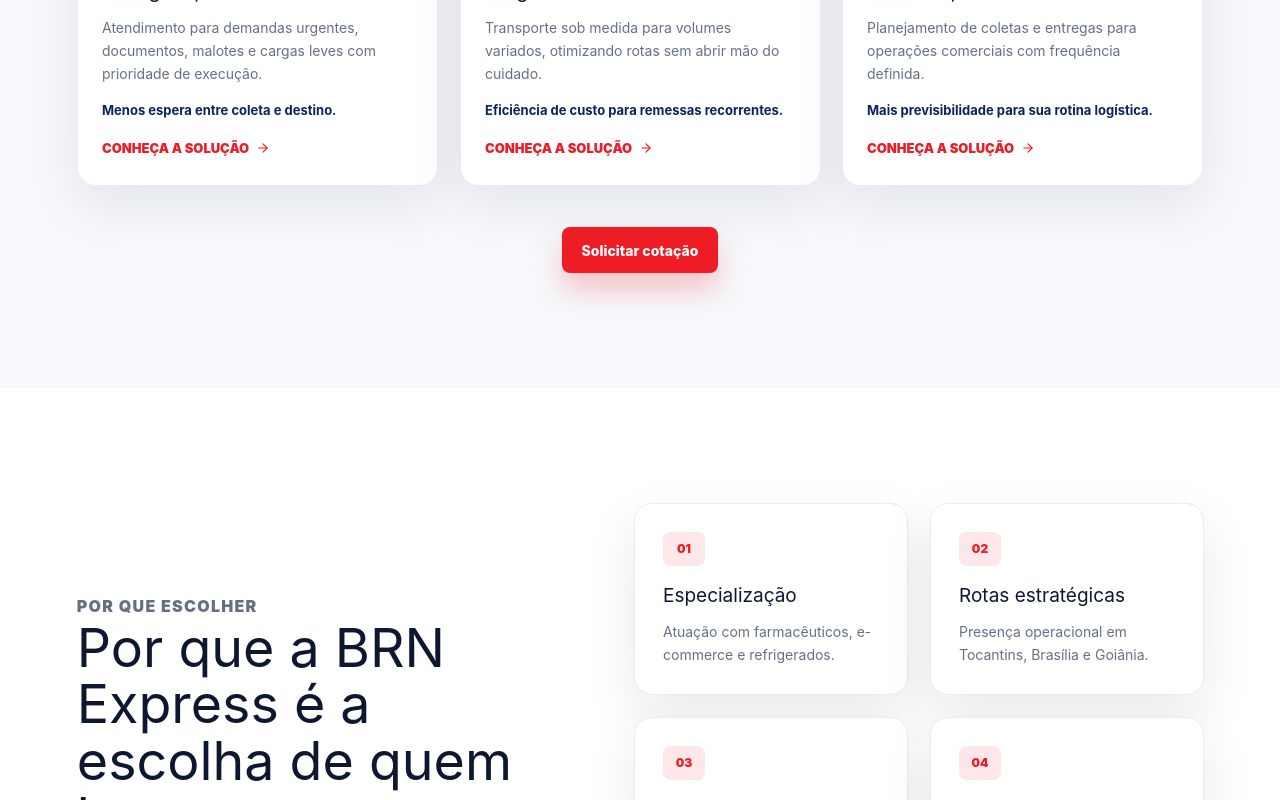
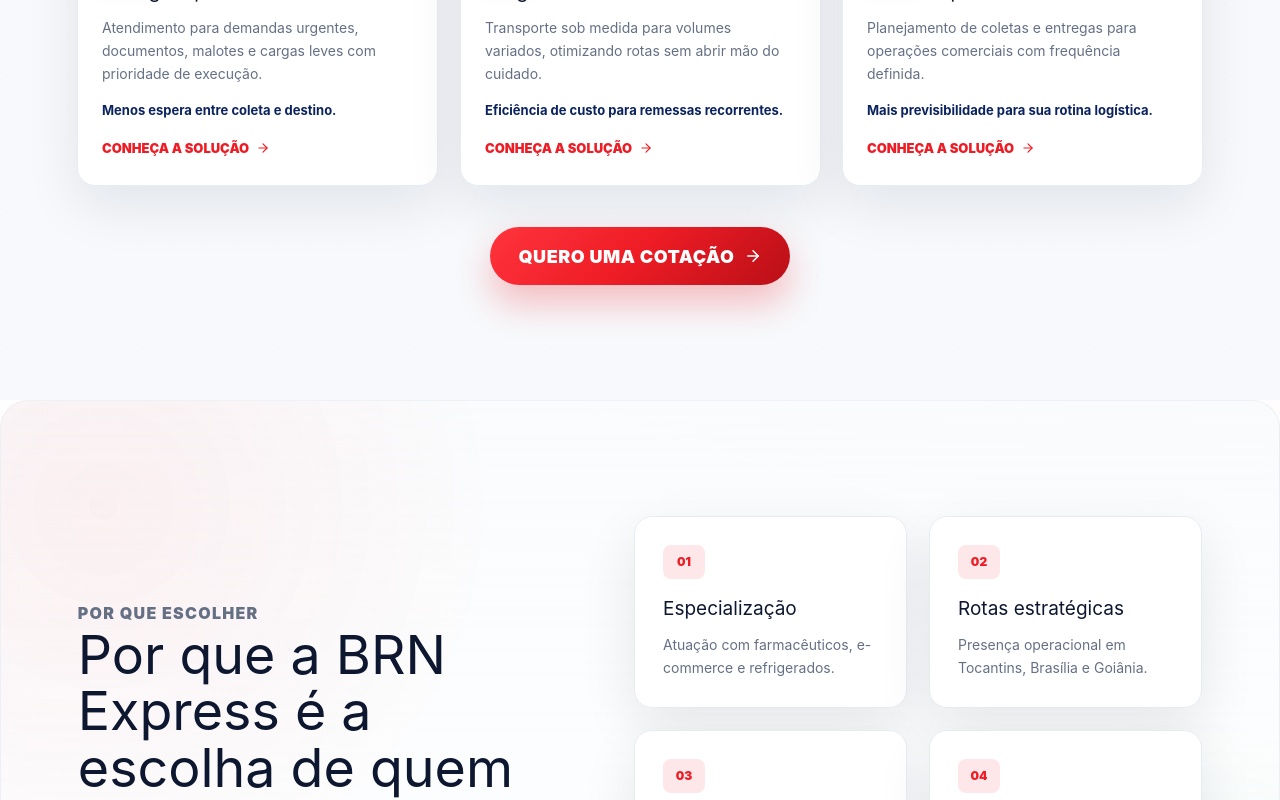
Before and after one commit to pgwempresa/brnexpress, a Next.js app: page / in a window 1280 px wide. Shown: the part 2000-2800 px from the top of the page. Built offline with nearby package versions, Linux system fonts and the light colour scheme.

Commit message:
Improve CTA prominence and section backgrounds

```diff
--- a/app/globals.css
+++ b/app/globals.css
@@ -24,7 +24,10 @@ html {
 
 body {
   margin: 0;
-  background: var(--white);
+  background:
+    radial-gradient(circle at 12% 0%, rgba(16, 185, 83, 0.035), transparent 24%),
+    radial-gradient(circle at 88% 10%, rgba(238, 28, 37, 0.035), transparent 22%),
+    var(--white);
   color: var(--ink);
   font-family: "Inter", "Manrope", "Plus Jakarta Sans", Arial, Helvetica, sans-serif;
 }
@@ -120,6 +123,7 @@ textarea {
   align-items: center;
   border-radius: 8px;
   display: inline-flex;
+  gap: 9px;
   font-size: 14px;
   font-weight: 800;
   justify-content: center;
@@ -132,9 +136,19 @@ textarea {
 
 .header-cta,
 .primary-button {
-  background: var(--red);
-  color: var(--white);
-  box-shadow: 0 16px 30px rgba(238, 28, 37, 0.26);
+  background: linear-gradient(135deg, #ff343d 0%, var(--red) 48%, #b90f17 100%);
+  color: var(--white);
+  box-shadow: 0 18px 36px rgba(238, 28, 37, 0.28);
+}
+
+.primary-button {
+  border-radius: 999px;
+  font-size: clamp(15px, 1.5vw, 18px);
+  font-weight: 950;
+  letter-spacing: 0.03em;
+  min-height: 58px;
+  padding: 0 28px;
+  text-transform: uppercase;
 }
 
 .header-cta {
@@ -143,8 +157,10 @@ textarea {
   border-radius: 999px;
   box-shadow: none;
   font-size: 12px;
+  letter-spacing: 0.02em;
   min-height: 42px;
   padding: 0 17px;
+  text-transform: uppercase;
 }
 
 .primary-button::after,
@@ -174,6 +190,7 @@ textarea {
 .secondary-button {
   border: 1px solid rgba(255, 255, 255, 0.34);
   color: var(--white);
+  border-radius: 999px;
 }
 
 .menu-toggle {
@@ -407,8 +424,9 @@ textarea {
 
 .section-light {
   background:
-    radial-gradient(circle at 12% 4%, rgba(16, 185, 83, 0.07), transparent 28%),
-    radial-gradient(circle at 88% 8%, rgba(238, 28, 37, 0.055), transparent 26%),
+    linear-gradient(135deg, rgba(7, 24, 67, 0.028) 0 1px, transparent 1px) 0 0 / 34px 34px,
+    radial-gradient(circle at 12% 4%, rgba(16, 185, 83, 0.09), transparent 28%),
+    radial-gradient(circle at 88% 8%, rgba(238, 28, 37, 0.07), transparent 26%),
     var(--paper);
 }
 
@@ -585,6 +603,12 @@ textarea {
 
 .choice-section {
   align-items: center;
+  background:
+    radial-gradient(circle at 8% 12%, rgba(238, 28, 37, 0.055), transparent 28%),
+    radial-gradient(circle at 92% 72%, rgba(16, 185, 83, 0.055), transparent 24%),
+    linear-gradient(180deg, rgba(248, 250, 252, 0.7), rgba(255, 255, 255, 0.96));
+  border: 1px solid rgba(231, 235, 242, 0.7);
+  border-radius: 28px;
   display: grid;
   gap: clamp(32px, 6vw, 72px);
   grid-template-columns: 0.92fr 1.08fr;
@@ -721,6 +745,7 @@ textarea {
 
 .process-section {
   background:
+    linear-gradient(135deg, rgba(7, 24, 67, 0.026) 0 1px, transparent 1px) 0 0 / 38px 38px,
     radial-gradient(ellipse at 18% -8%, rgba(7, 24, 67, 0.055), transparent 38%),
     radial-gradient(ellipse at 78% 8%, rgba(16, 185, 83, 0.05), transparent 34%),
     linear-gradient(160deg, rgba(247, 249, 252, 0.2), rgba(247, 249, 252, 0.9));
@@ -813,6 +838,12 @@ textarea {
 
 .authority-block {
   align-items: center;
+  background:
+    radial-gradient(circle at 0% 20%, rgba(16, 185, 83, 0.055), transparent 26%),
+    radial-gradient(circle at 100% 82%, rgba(238, 28, 37, 0.05), transparent 24%),
+    linear-gradient(180deg, rgba(255, 255, 255, 0.96), rgba(248, 250, 252, 0.55));
+  border: 1px solid rgba(231, 235, 242, 0.75);
+  border-radius: 28px;
   display: grid;
   gap: clamp(34px, 6vw, 78px);
   grid-template-columns: 1fr 1fr;
@@ -889,9 +920,10 @@ textarea {
 
 .testimonials {
   background:
+    linear-gradient(135deg, rgba(7, 24, 67, 0.026) 0 1px, transparent 1px) 0 0 / 36px 36px,
     radial-gradient(circle at 14% 0%, rgba(238, 28, 37, 0.055), transparent 28%),
     radial-gradient(circle at 85% 8%, rgba(16, 185, 83, 0.055), transparent 26%),
-    var(--white);
+    #fbfcfe;
 }
 
 .client-heading {
@@ -1134,7 +1166,9 @@ textarea {
 
 .contact-section {
   background:
-    linear-gradient(180deg, var(--white) 0%, var(--paper) 100%);
+    radial-gradient(circle at 15% 22%, rgba(238, 28, 37, 0.05), transparent 26%),
+    radial-gradient(circle at 86% 20%, rgba(16, 185, 83, 0.05), transparent 24%),
+    linear-gradient(180deg, #fbfcfe 0%, var(--paper) 100%);
   padding: 0 clamp(20px, 6vw, 84px) clamp(76px, 9vw, 128px);
 }
 
@@ -1241,14 +1275,20 @@ textarea {
 }
 
 .lead-form button {
-  background: var(--red);
+  align-items: center;
+  background: linear-gradient(135deg, #ff343d 0%, var(--red) 48%, #b90f17 100%);
   border: 0;
-  border-radius: 12px;
+  border-radius: 999px;
   color: var(--white);
   cursor: pointer;
+  display: inline-flex;
+  gap: 9px;
   font-weight: 900;
   grid-column: 1 / -1;
-  min-height: 52px;
+  justify-content: center;
+  letter-spacing: 0.03em;
+  min-height: 58px;
+  text-transform: uppercase;
   transition: background 180ms ease, transform 180ms ease, box-shadow 180ms ease;
 }
 
@@ -1259,7 +1299,10 @@ textarea {
 }
 
 .faq-section {
-  background: var(--white);
+  background:
+    linear-gradient(135deg, rgba(7, 24, 67, 0.024) 0 1px, transparent 1px) 0 0 / 36px 36px,
+    radial-gradient(circle at 85% 5%, rgba(238, 28, 37, 0.055), transparent 25%),
+    #ffffff;
 }
 
 .faq-list {
@@ -1315,7 +1358,9 @@ textarea {
 
 .location-section {
   background:
-    linear-gradient(180deg, var(--white) 0%, var(--paper) 100%);
+    radial-gradient(circle at 12% 18%, rgba(16, 185, 83, 0.06), transparent 25%),
+    radial-gradient(circle at 86% 80%, rgba(238, 28, 37, 0.05), transparent 22%),
+    linear-gradient(180deg, #ffffff 0%, var(--paper) 100%);
   padding: 0 clamp(20px, 6vw, 84px) clamp(76px, 9vw, 128px);
 }
 
@@ -1550,6 +1595,12 @@ textarea {
     width: 100%;
   }
 
+  .primary-button {
+    font-size: 15px;
+    min-height: 56px;
+    padding: 0 18px;
+  }
+
   .authority-strip {
     overflow: hidden;
   }
--- a/app/page.tsx
+++ b/app/page.tsx
@@ -302,9 +302,7 @@ export default function Home() {
             </a>
           ))}
         </nav>
-        <a className="header-cta" href={whatsappUrl} target="_blank" rel="noreferrer">
-          Solicitar cotação
-        </a>
+        <a className="header-cta" href={whatsappUrl} target="_blank" rel="noreferrer">QUERO UMA COTAÇÃO <ArrowRight size={18} /></a>
         <button
           className="menu-toggle"
           type="button"
@@ -334,9 +332,7 @@ export default function Home() {
               {label}
             </a>
           ))}
-          <a href={whatsappUrl} target="_blank" rel="noreferrer">
-            Solicitar cotação
-          </a>
+          <a href={whatsappUrl} target="_blank" rel="noreferrer">QUERO UMA COTAÇÃO <ArrowRight size={18} /></a>
         </div>
       </header>
 
@@ -357,9 +353,7 @@ export default function Home() {
             Brasília e Goiânia.
           </p>
           <div className="hero-actions">
-            <a className="primary-button" href={whatsappUrl} target="_blank" rel="noreferrer">
-              Solicitar cotação
-            </a>
+            <a className="primary-button" href={whatsappUrl} target="_blank" rel="noreferrer">QUERO UMA COTAÇÃO <ArrowRight size={18} /></a>
             <a className="secondary-button" href="#servicos">
               Conhecer soluções
             </a>
@@ -409,9 +403,7 @@ export default function Home() {
           ))}
         </div>
         <div className="center">
-          <a className="primary-button" href={whatsappUrl} target="_blank" rel="noreferrer">
-            Solicitar cotação
-          </a>
+          <a className="primary-button" href={whatsappUrl} target="_blank" rel="noreferrer">QUERO UMA COTAÇÃO <ArrowRight size={18} /></a>
         </div>
       </section>
 
@@ -424,9 +416,7 @@ export default function Home() {
             atenção comercial, rotas bem alinhadas e cuidado com cargas que
             exigem mais responsabilidade.
           </p>
-          <a className="primary-button" href={whatsappUrl} target="_blank" rel="noreferrer">
-            Falar com a equipe
-          </a>
+          <a className="primary-button" href={whatsappUrl} target="_blank" rel="noreferrer">QUERO UMA COTAÇÃO <ArrowRight size={18} /></a>
         </div>
         <div className="difference-grid">
           {differences.map(([title, copy], index) => (
@@ -473,9 +463,7 @@ export default function Home() {
           ))}
         </div>
         <div className="center">
-          <a className="primary-button" href={whatsappUrl} target="_blank" rel="noreferrer">
-            Solicitar cotação
-          </a>
+          <a className="primary-button" href={whatsappUrl} target="_blank" rel="noreferrer">QUERO UMA COTAÇÃO <ArrowRight size={18} /></a>
         </div>
       </section>
 
@@ -527,9 +515,7 @@ export default function Home() {
             <li>Atendimento para entregas urgentes, programadas e recorrentes.</li>
             <li>Processo comercial direto para reduzir dúvidas antes da coleta.</li>
           </ul>
-          <a className="primary-button" href={whatsappUrl} target="_blank" rel="noreferrer">
-            Solicitar cotação
-          </a>
+          <a className="primary-button" href={whatsappUrl} target="_blank" rel="noreferrer">QUERO UMA COTAÇÃO <ArrowRight size={18} /></a>
         </div>
       </section>
 
@@ -553,7 +539,7 @@ export default function Home() {
               saúde, e-commerce, refrigerados e rotas empresariais.
             </p>
             <a href="#contato">
-              Solicitar cotação <ArrowRight size={15} />
+              QUERO UMA COTAÇÃO <ArrowRight size={18} />
             </a>
           </aside>
           <div className="client-operation-list">
@@ -648,7 +634,7 @@ export default function Home() {
               Mensagem
               <textarea name="mensagem" placeholder="Origem, destino, volume e prazo desejado" />
             </label>
-            <button type="submit">Solicitar cotação</button>
+            <button type="submit">QUERO UMA COTAÇÃO <ArrowRight size={18} /></button>
           </form>
         </div>
       </section>
```
